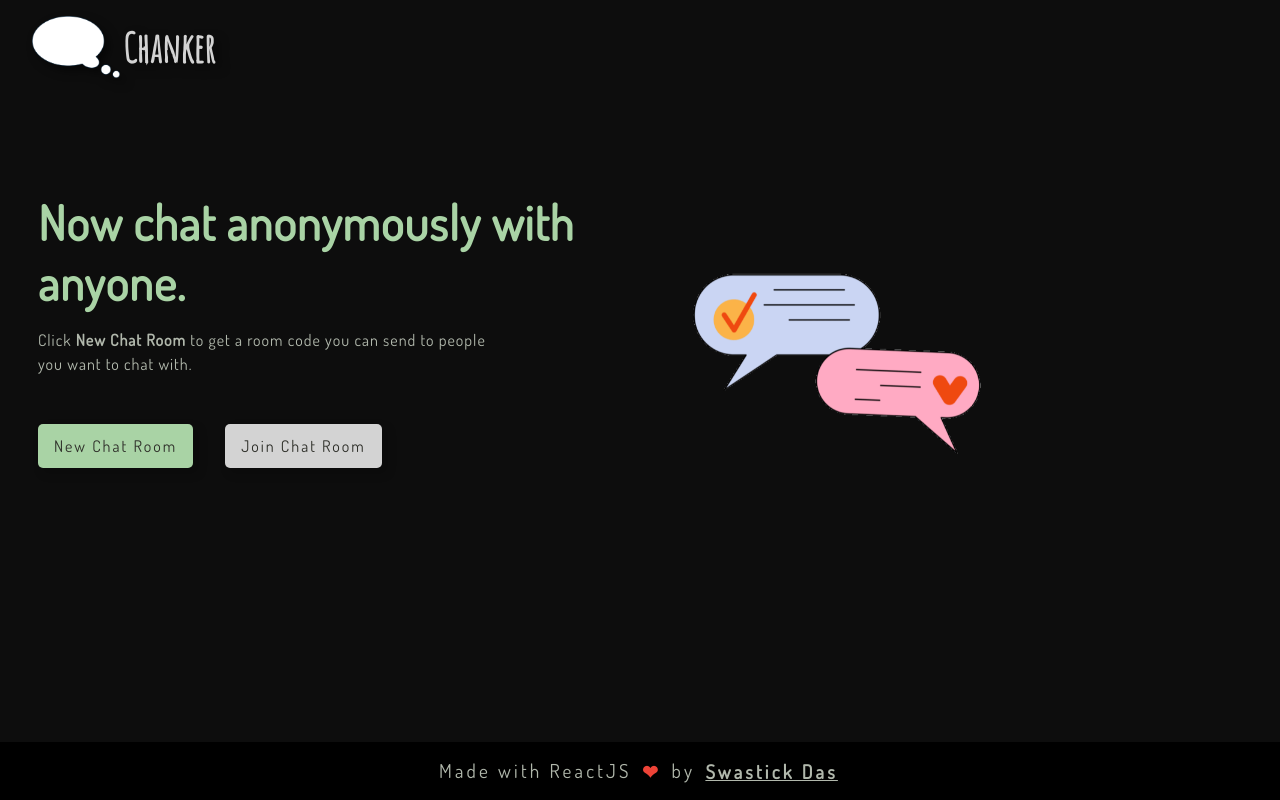
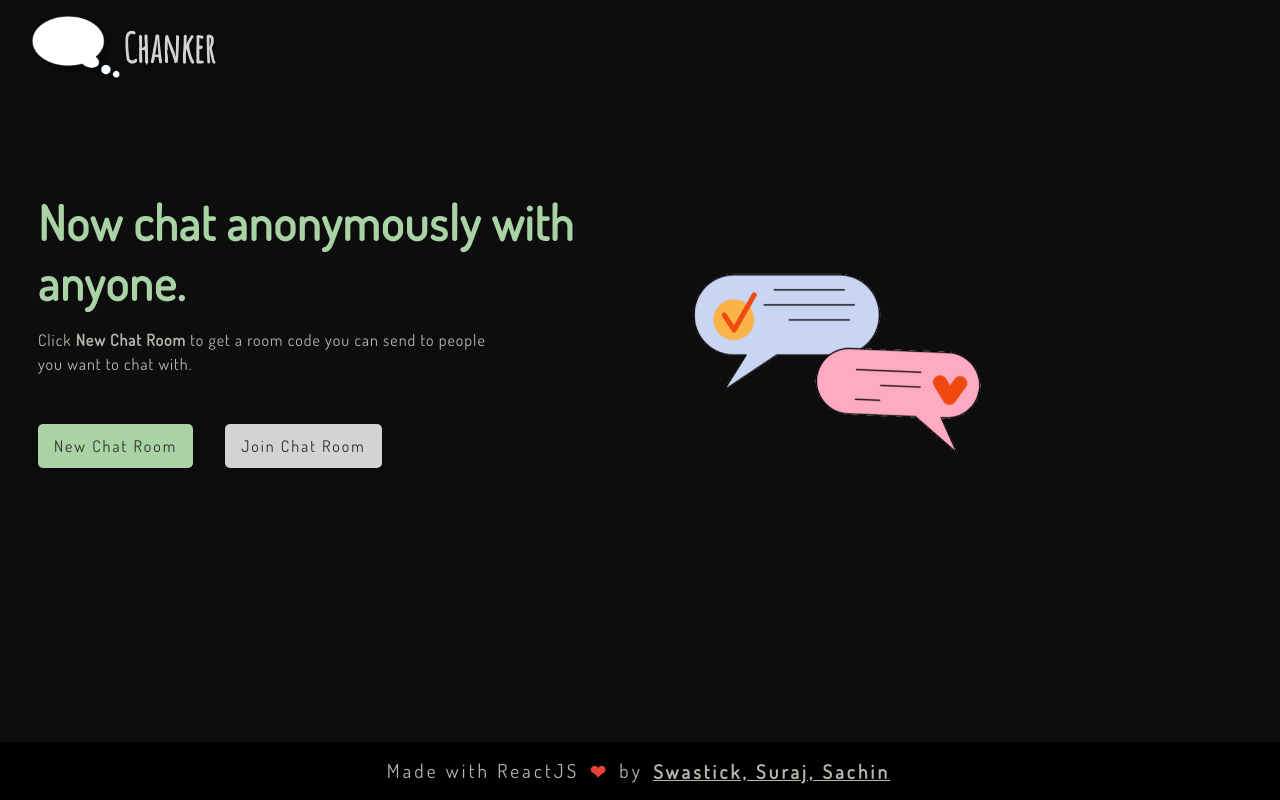
Before and after one commit to algoplutus1708/Chanker-Online-Chatapp, a React (Vite) app: page / in a window 1280 px wide. Built offline with nearby package versions, Linux system fonts and the light colour scheme; no server answers; a web font is replaced by a local one.

Commit message:
Update Footer.jsx

```diff
--- a/src/components/Footer.jsx
+++ b/src/components/Footer.jsx
@@ -13,7 +13,7 @@ function Footer() {
           Made with ReactJS <i className="f__text f__heart__symbol">&#10084;</i>{" "}
           by{" "}
           <span className="f__text dev__name nowrap" onClick={handleClick}>
-            Swastick Das
+            Swastick, Suraj, Sachin
           </span>
         </p>
       </div>
```
